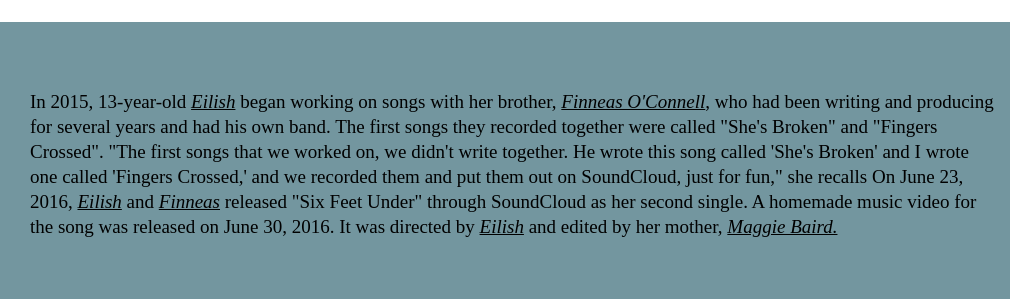
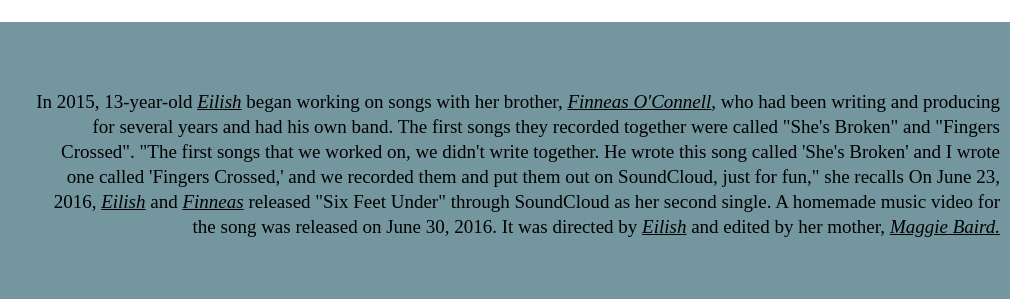
Before and after one commit to Hovakimyan-Ed/billie.github.io, a plain HTML site: page index.html in a window 1280 px wide. Shown: the part 1484-1783 px from the top of the page, 0-1010 px from the left. Drawn offline with Linux system fonts and the light colour scheme; grey boxes are pictures that could not be loaded.

Commit message:
Update style.css

```diff
--- a/style.css
+++ b/style.css
@@ -55,5 +55,5 @@ img{
     margin:25px 15px;
     line-height: 25px;
     font-size: 19px;
-
+    text-align:right
 }
```
